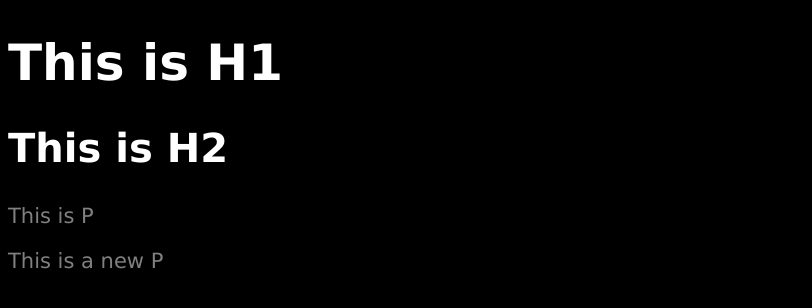
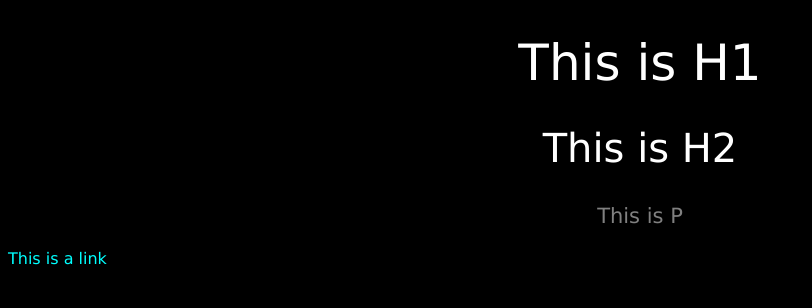
Before and after one commit to gr91/excursion, a plain HTML site: page index.html in a window 1280 px wide. Shown: the whole page, without its empty margins (0-812 px from the left). Drawn offline with Linux system fonts and the light colour scheme.

Commit message:
Update css for text

```diff
--- a/index.html
+++ b/index.html
@@ -8,6 +8,6 @@
         <h1>This is H1</h1>
         <h2>This is H2</h2>
         <p>This is P</p>
-        <p>This is a new P</p>
+        <a>This is a link</a>>
     </body>
 </html>
--- a/resources/style.css
+++ b/resources/style.css
@@ -2,8 +2,10 @@ body {
     background-color: black;
 }
 
-h1, h2, p {
+h1, h2, p, a{
     font-family: Verdana, sans-serif;
+    font-weight: Normal;
+    text-align: center;
 }
 
 h1 {
@@ -20,3 +22,8 @@ p {
     font-size: 21px;
     color: grey;
 }
+
+a {
+    font-size: 16px;
+    color: aqua;
+}
```
